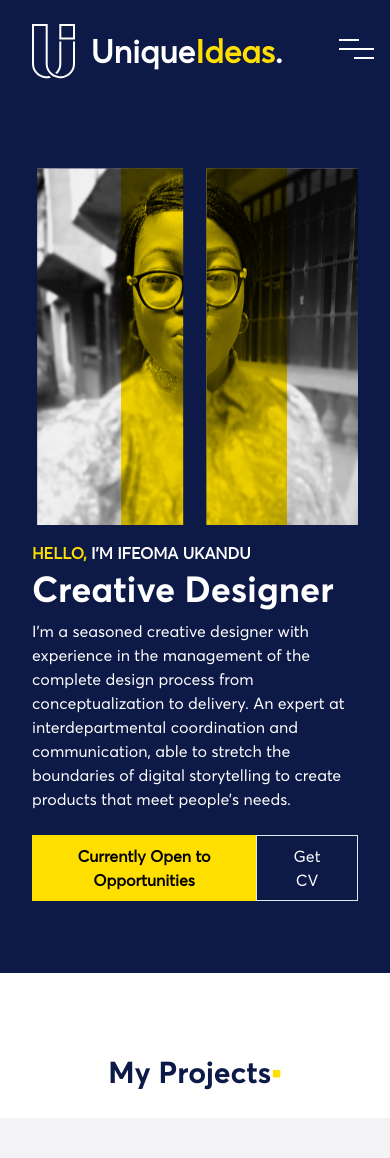
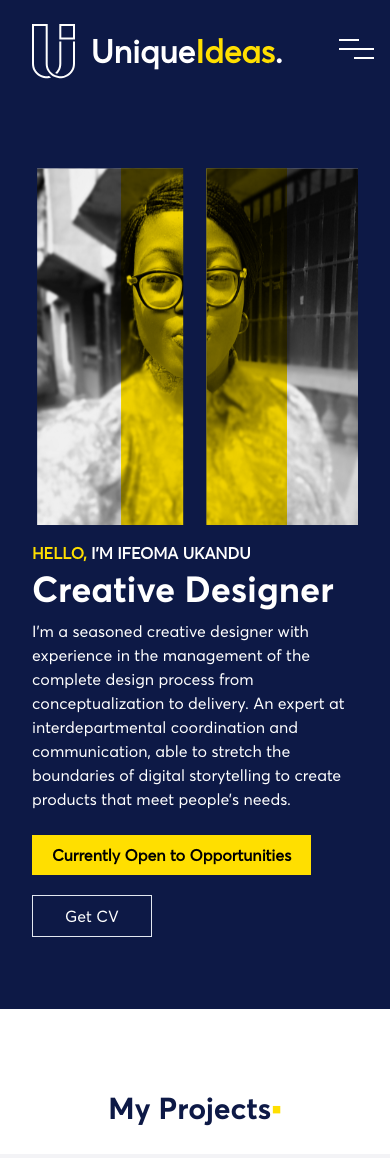
Before and after one commit to adelakuntobi/unique-portfolio, a React (Create React App) app: page / in a window 390 px wide. Shown: the top 1158 px of the page. Built offline with nearby package versions, Linux system fonts and the light colour scheme.

Commit message:
adjustment commit

```diff
--- a/src/components/Landingpage/Landingpage.js
+++ b/src/components/Landingpage/Landingpage.js
@@ -17,8 +17,8 @@ function Landingpage() {
             process from conceptualization to delivery. An expert at interdepartmental coordination and
             communication, able to stretch the boundaries of digital storytelling to create products that
             meet people’s needs.</p>
-            <div className="flex justify-between py-6">
-              <button className="px-8 py-2 text-black font-bold yellow-bg">Currently Open to Opportunities</button>
+            <div className="flex justify-between py-6 gap-5 flex-wrap">
+              <button className="lg:px-8 px-5 py-2 text-black font-bold yellow-bg">Currently Open to Opportunities</button>
               <button className="px-8 py-2 border">Get CV</button>
             </div>
           </div>
```
